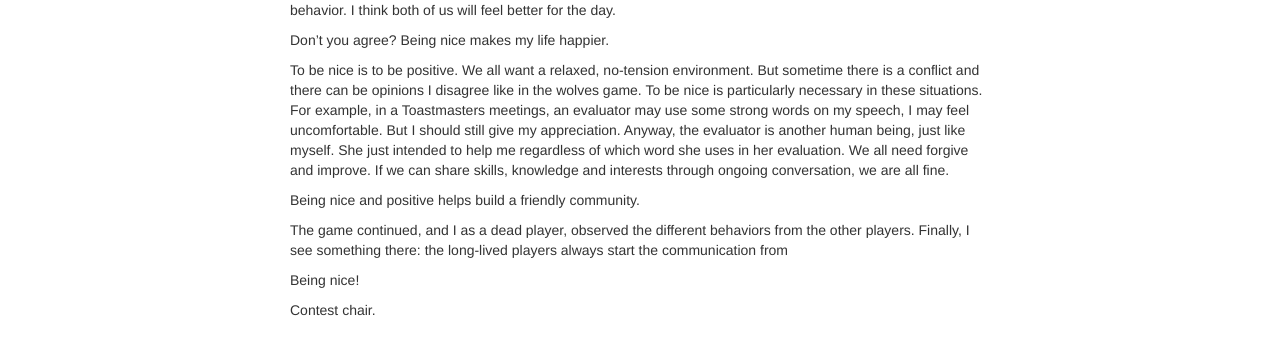
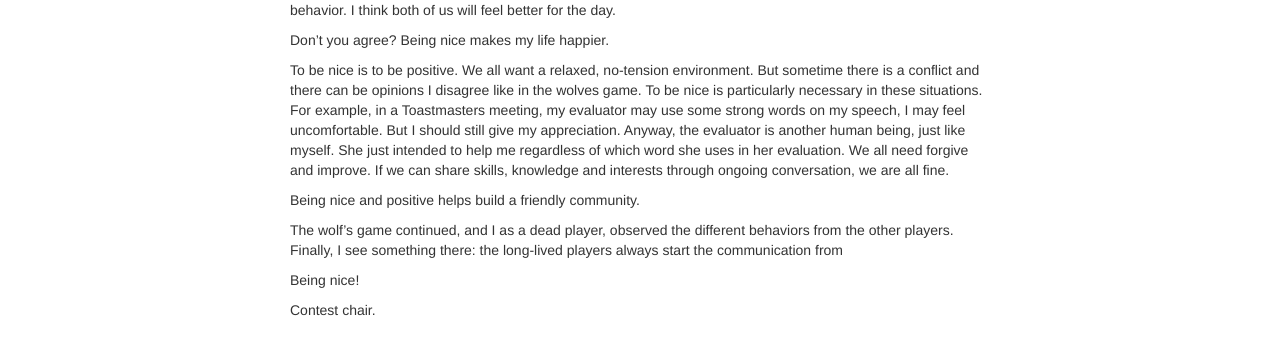
Before and after one commit to wxie2017/wxie2017.github.io, a Jekyll site: the page built from pages/speech/be_nice_2.md, in a window 1280 px wide. Shown: the part 812-1159 px from the top of the page. Built offline with Jekyll 4.4.1, drawn with Linux system fonts in a browser that asks for light colours.

Commit message:
correct further mistakes

```diff
--- a/pages/speech/be_nice_2.md
+++ b/pages/speech/be_nice_2.md
@@ -58,7 +58,7 @@ Don't you agree? Being nice makes my life happier.
 To be nice is to be positive. We all want a relaxed, no-tension environment.
 But sometime there is a conflict and there can be opinions I disagree like in
 the wolves game. To be nice is particularly necessary in these situations.
-For example, in a Toastmasters meetings, an evaluator may use some strong
+For example, in a Toastmasters meeting, my evaluator may use some strong
 words on my speech, I may feel uncomfortable. But I should still give my
 appreciation. Anyway, the evaluator is another human being, just like myself.
 She just intended to help me regardless of which word she uses in her evaluation.
@@ -67,9 +67,9 @@ interests through ongoing conversation, we are all fine.
 
 Being nice and positive helps build a friendly community.
 
-The game continued, and I as a dead player, observed the different behaviors
-from the other players. Finally, I see something there: the long-lived players
-always start the communication from
+The wolf's game continued, and I as a dead player, observed the different
+behaviors from the other players. Finally, I see something there: the
+long-lived players always start the communication from
 
 Being nice!
 
```
